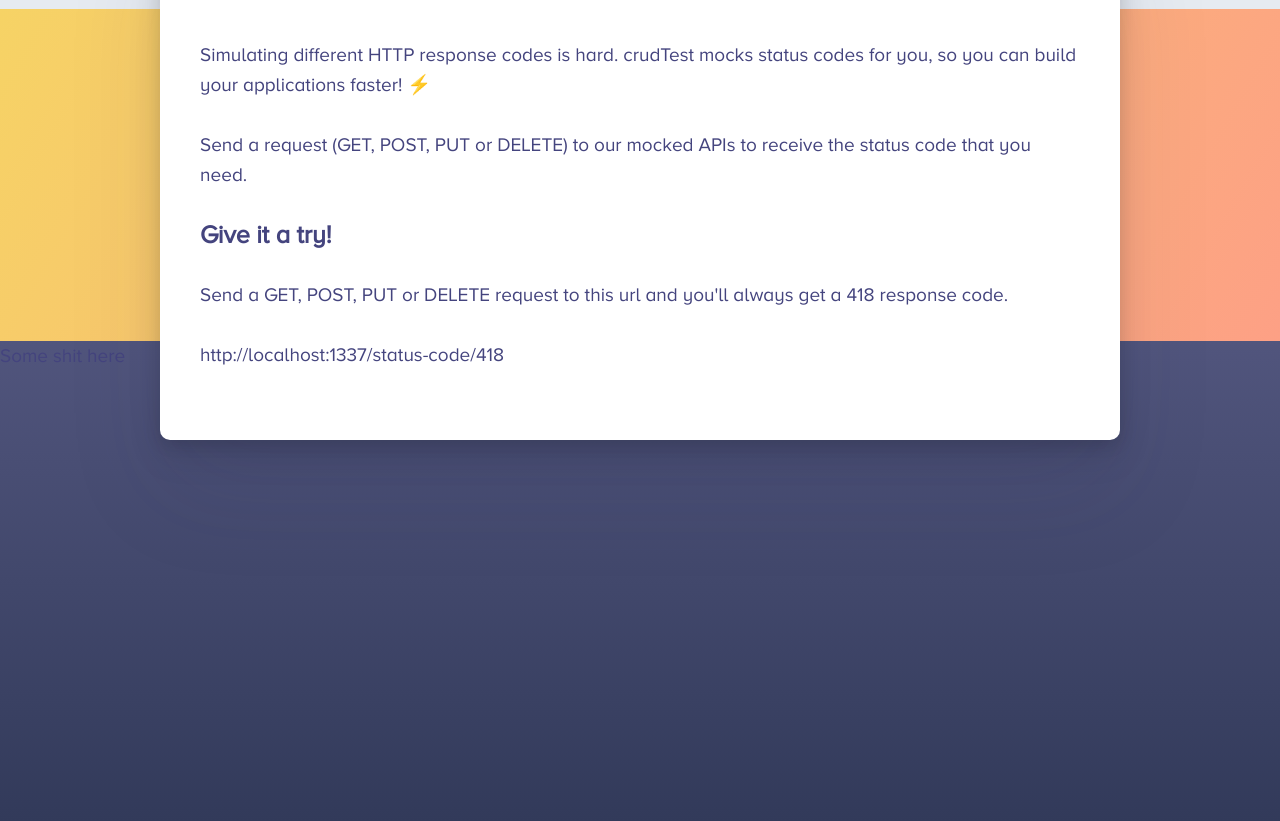
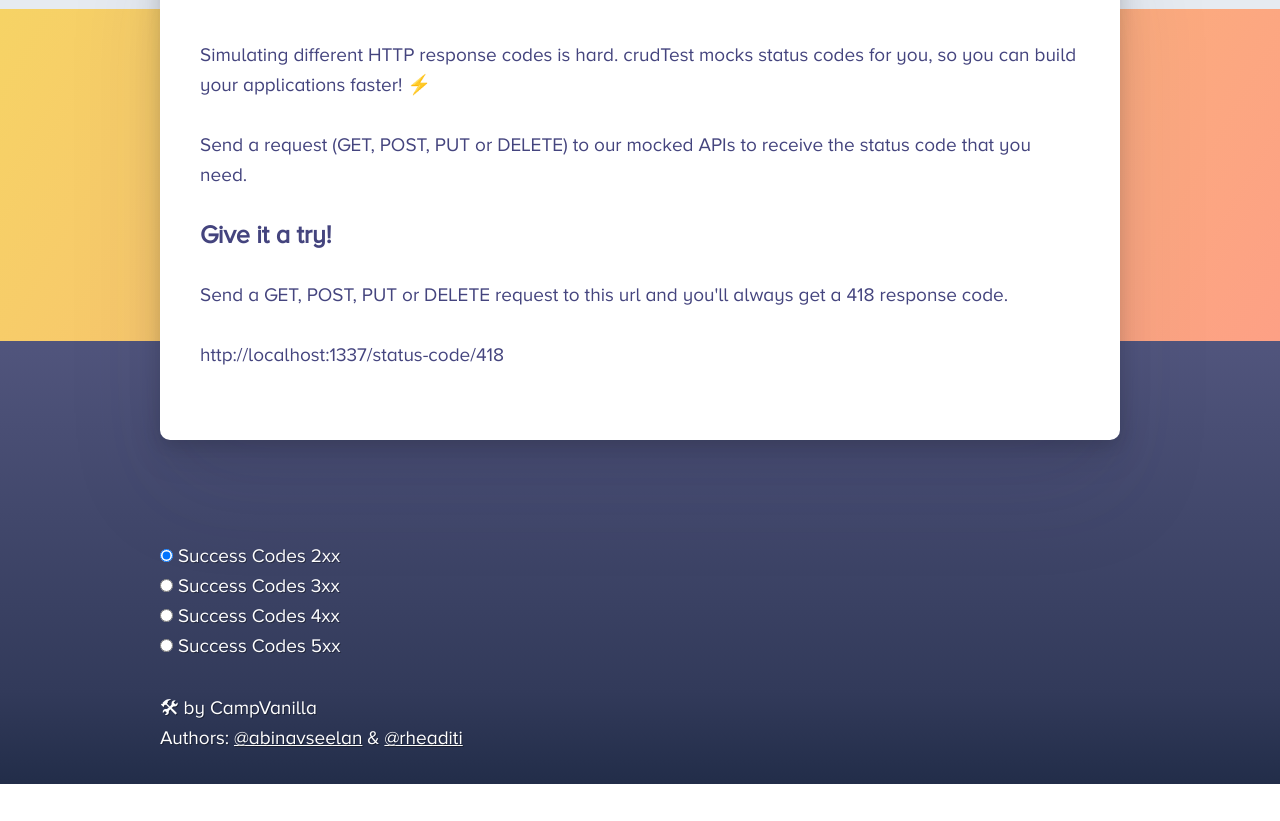
Before and after one commit to abinavseelan/sendback-api, a website with bundled scripts: page client/index.html in a window 1280 px wide. Shown: the part 401-1222 px from the top of the page. After the commit the page ends 1185 px from the top, so only its background shows below. Built offline with nearby package versions, Linux system fonts and the light colour scheme; a script that the page names is missing.

Commit message:
Main Overlapping Sections

```diff
--- a/client/index.html
+++ b/client/index.html
@@ -1,5 +1,6 @@
 <!DOCTYPE html>
 <html lang="en">
+
 <head>
   <meta charset="UTF-8">
   <meta name="viewport" content="width=device-width, initial-scale=1.0">
@@ -16,45 +17,64 @@
   </script>
   <link href="./style.css" rel="stylesheet" />
 </head>
+
 <body>
-  <section class="background-gray t-center tagline-section">
-    <h1 class="tagline">Prototype your API requests</h1>
-  </section>
-  <section class="background-sunset no-collapse-pad hero-section">
+  <header class="background-gray t-center tagline">
+    <h1>Prototype your API requests</h1>
+  </header>
+  <main>
+    <section class="background-sunset no-collapse-pad hero">
       <div class="container">
         <div class="card overshoot">
           <h2>Mock HTTP Status Codes</h2>
-        <p>Simulating different HTTP response codes is hard. crudTest mocks status codes for you, so you can build your applications faster! ⚡️</p>
+          <p>Simulating different HTTP response codes is hard. crudTest mocks status codes for you, so you can build your applications
+            faster! ⚡️</p>
           <p>Send a request (GET, POST, PUT or DELETE) to our mocked APIs to receive the status code that you need.</p>
           <h3 class="h3">Give it a try!</h3>
           <p>Send a GET, POST, PUT or DELETE request to this url and you'll always get a 418 response code.</p>
           <p>
-            <a
-              class="copyable-link"
-              data-clipboard-text="http://localhost:1337/status-code/418">
+            <a class="copyable-link" data-clipboard-text="http://localhost:1337/status-code/418">
               http://localhost:1337/status-code/418
             </a>
           </p>
         </div>
       </div>
     </section>
-  <section class="background-dusk">
-    Some shit here
-    <br />
-    <br />
-    <br />
-    <br />
-    <br />
-    <br />
-    <br />
-    <br /><br />
-    <br />
-    <br />
-    <br /><br />
-    <br />
-    <br />
-    <br />
+    <section class="background-dusk t-bg-dark no-collapse-pad snippets">
+      <div class="container">
+        <ul class="radio-tabs">
+          <li>
+            <input type="radio" name="code-snippet" id="code-2xx" checked />
+            <label for="code-2xx">Success Codes 2xx</label>
+          </li>
+          <li>
+            <input type="radio" name="code-snippet" id="code-3xx" />
+            <label for="code-3xx">Success Codes 3xx</label>
+          </li>
+          <li>
+            <input type="radio" name="code-snippet" id="code-4xx" />
+            <label for="code-4xx">Success Codes 4xx</label>
+          </li>
+          <li>
+            <input type="radio" name="code-snippet" id="code-5xx" />
+            <label for="code-5xx">Success Codes 5xx</label>
+          </li>
+        </ul>
+      </div>
+      <div>
+
+      </div>
     </section>
+  </main>
+  <footer class="background-night t-bg-dark no-collapse-pad">
+    <div class="container">
+      🛠 by CampVanilla
+      <p>Authors:
+        <a href="https://abinavseelan.com" title="Abinav Nithya Seelan">@abinavseelan</a> &amp;
+        <a href="http://aditimohanty.com" title="Aditi Anomita Mohanty">@rheaditi</a>
+      </p>
+    </div>
+  </footer>
   <!-- <header>
 
   </header>
@@ -159,4 +179,5 @@
   <script src="https://cdnjs.cloudflare.com/ajax/libs/clipboard.js/1.7.1/clipboard.min.js"></script>
   <script src="./index.js"></script>
 </body>
+
 </html>
--- a/client/sass/_base.scss
+++ b/client/sass/_base.scss
@@ -29,14 +29,33 @@
 }
 
 .background-night {
-  background: $midnight linear-gradient(180deg, $night, #midnight);
+  background: $midnight linear-gradient(180deg, $night, $midnight);
 }
 
 .t-center {
   text-align: center;
 }
 
+.t-bg-dark {
+  text-shadow: 1px 1px rgba(0, 0, 0, 0.35);
+  &, & a {
+    color: white;
+  }
+
+  a:hover {
+    color: darken(#FFF,5%);
+  }
+}
+
 .center-block {
   display: inline-block;
   margin: 0 auto;
 }
+
+.no-collapse-pad {
+  padding: 1px 0;
+}
+
+ul {
+  list-style: none;
+}
--- a/client/sass/_components.scss
+++ b/client/sass/_components.scss
@@ -1,9 +1,9 @@
 .tagline {
-  margin-bottom: 20px;
-}
+  padding: 150px 0;
 
-.tagline-section {
-  padding: 150px 0;
+  h1 {
+    margin-bottom: 20px;
+  }
 }
 
 .card {
@@ -13,11 +13,7 @@
   padding: 40px;
 }
 
-.no-collapse-pad {
-  padding: 1px 0;
-}
-
-.hero-section {
+.hero {
   position: relative;
 
   h2 {
@@ -30,7 +26,9 @@
   }
 }
 
-
+.snippets {
+  padding-top: 200px;
+}
 
 
 
```
Also changed, not shown: client/style.css. Lines whose indentation alone changed are shown as unchanged.
